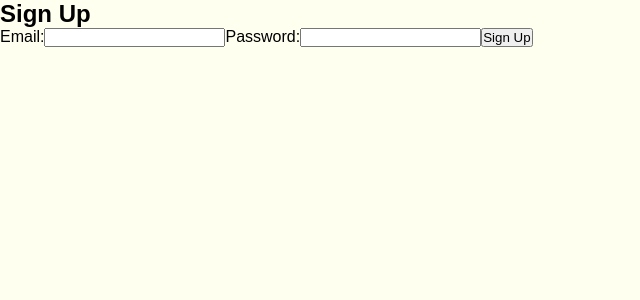
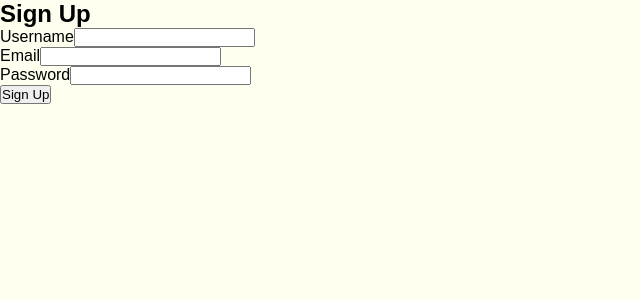
Before and after one commit to tseknouJake/RU-Single, a React (Create React App) app in the folder ru-single/: page /signup in a window 1280 px wide. Shown: the top 300 px of the page, without its empty margins (0-640 px from the left). Built offline with nearby package versions, Linux system fonts and the light colour scheme.

Commit message:
dependencies

```diff
--- a/ru-single/package.json
+++ b/ru-single/package.json
@@ -8,6 +8,7 @@
     "@testing-library/react": "^13.4.0",
     "@testing-library/user-event": "^13.5.0",
     "@types/react-router-dom": "^5.3.3",
+    "axios": "^1.6.8",
     "mongodb": "^6.6.1",
     "mongoose": "^8.3.4",
     "react": "^18.3.1",
--- /dev/null
+++ b/ru-single/src/App.js
@@ -0,0 +1,24 @@
+import { BrowserRouter as Router, Route } from 'react-router-dom';
+import { Routes } from 'react-router-dom';
+import Signup from './pages/Signup';
+import Home from './pages/Home';
+import About from './pages/About';
+import './App.css';
+import ServerTest from './pages/ServerTest';
+
+function App() {
+  return (
+    <div className="App">
+      <Router>
+        <Routes>
+          <Route path="/" element={<Home />} />
+          <Route path="/about" element={<About />} />
+          <Route path="/signup" element={<Signup />} />
+          <Route path="/serverTest" element={<ServerTest />} />
+        </Routes>
+      </Router>
+    </div>
+  );
+}
+
+export default App;
--- a/ru-single/src/pages/Home.jsx
+++ b/ru-single/src/pages/Home.jsx
@@ -1,7 +1,7 @@
 import React from 'react';
 import Header from '../components/Header';
 import Footer from '../components/Footer';
-import Navbar from '../components/Navbar';
+import Navbar from '../components/navbar';
 
 
 
--- a/ru-single/src/pages/Signup.jsx
+++ b/ru-single/src/pages/Signup.jsx
@@ -1,32 +1,64 @@
 import React, { useState } from 'react';
+import axios from 'axios';
 
 const Signup = () => {
-  const [email, setEmail] = useState('');
-  const [password, setPassword] = useState('');
+  const [formData, setFormData] = useState({
+    username: '',
+    email: '',
+    password: '',
+  });
 
-  const handleEmailChange = (e) => {
-    setEmail(e.target.value);
+  const handleChange = (e) => {
+    const { name, value } = e.target;
+    setFormData({ ...formData, [name]: value });
   };
 
-  const handlePasswordChange = (e) => {
-    setPassword(e.target.value);
-  };
+  const handleSubmit = async (e) => {
+    e.preventDefault();
 
-  const handleSubmit = (e) => {
-    e.preventDefault();
-    // Add your sign-up logic here
+    try {
+      // Send the form data to the backend
+      const response = await axios.post('/api/signup', formData);
+      console.log('Signup successful:', response.data);
+    } catch (error) {
+      console.error('Signup error:', error.response?.data || error.message);
+    }
   };
 
   return (
     <div>
       <h2>Sign Up</h2>
       <form onSubmit={handleSubmit}>
-        <label>Email:</label>
-        <input type="email" value={email} onChange={handleEmailChange} />
-
-        <label>Password:</label>
-        <input type="password" value={password} onChange={handlePasswordChange} />
-
+        <div>
+          <label>Username</label>
+          <input
+            type="text"
+            name="username"
+            value={formData.username}
+            onChange={handleChange}
+            required
+          />
+        </div>
+        <div>
+          <label>Email</label>
+          <input
+            type="email"
+            name="email"
+            value={formData.email}
+            onChange={handleChange}
+            required
+          />
+        </div>
+        <div>
+          <label>Password</label>
+          <input
+            type="password"
+            name="password"
+            value={formData.password}
+            onChange={handleChange}
+            required
+          />
+        </div>
         <button type="submit">Sign Up</button>
       </form>
     </div>
```
Also changed, not shown: 1 other file (tests, documents, lock files or other folders).
